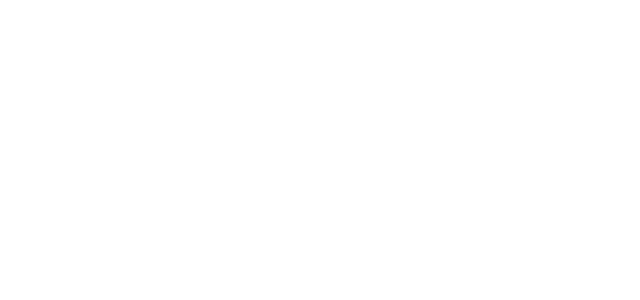
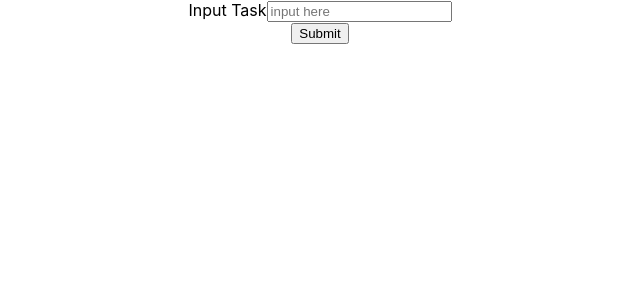
Before and after one commit to Trantuvan/react-render-list, a React (Create React App) app: page / in a window 1280 px wide. Shown: the top 300 px of the page, without its empty margins (320-960 px from the left). Built offline with nearby package versions, Linux system fonts and the light colour scheme.

Commit message:
change to class component & render a form

```diff
--- a/src/App.js
+++ b/src/App.js
@@ -1,7 +1,31 @@
 import "./App.css";
+import React, { Component } from "react";
 
-function App() {
-  return <div className="App"></div>;
+export default class App extends Component {
+  state = {
+    tasks: [],
+  };
+
+  render() {
+    return (
+      <div className="App">
+        <form className="form">
+          <div className="form-group">
+            <label htmlFor="task" className="form-label">
+              Input Task
+            </label>
+            <input
+              id="task"
+              type="text"
+              placeholder="input here"
+              className="form-control"
+            />
+          </div>
+          <button type="submit" className="form-submit">
+            Submit
+          </button>
+        </form>
+      </div>
+    );
+  }
 }
-
-export default App;
```
